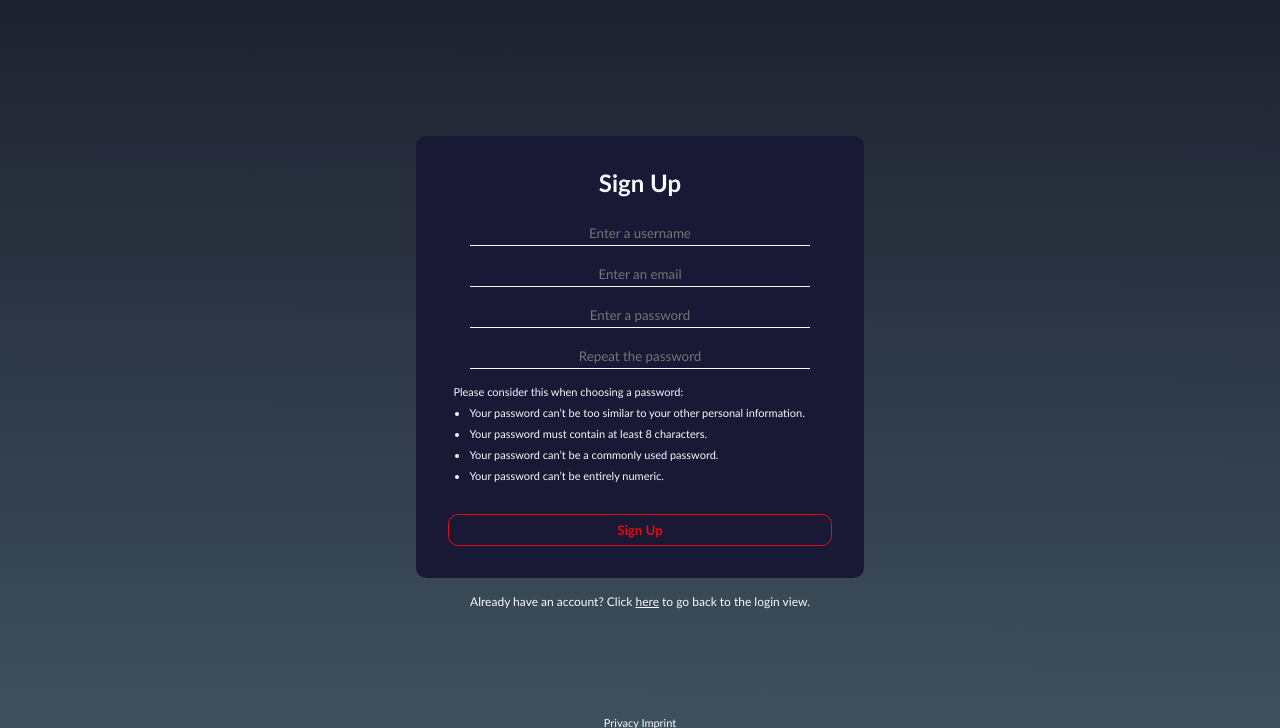
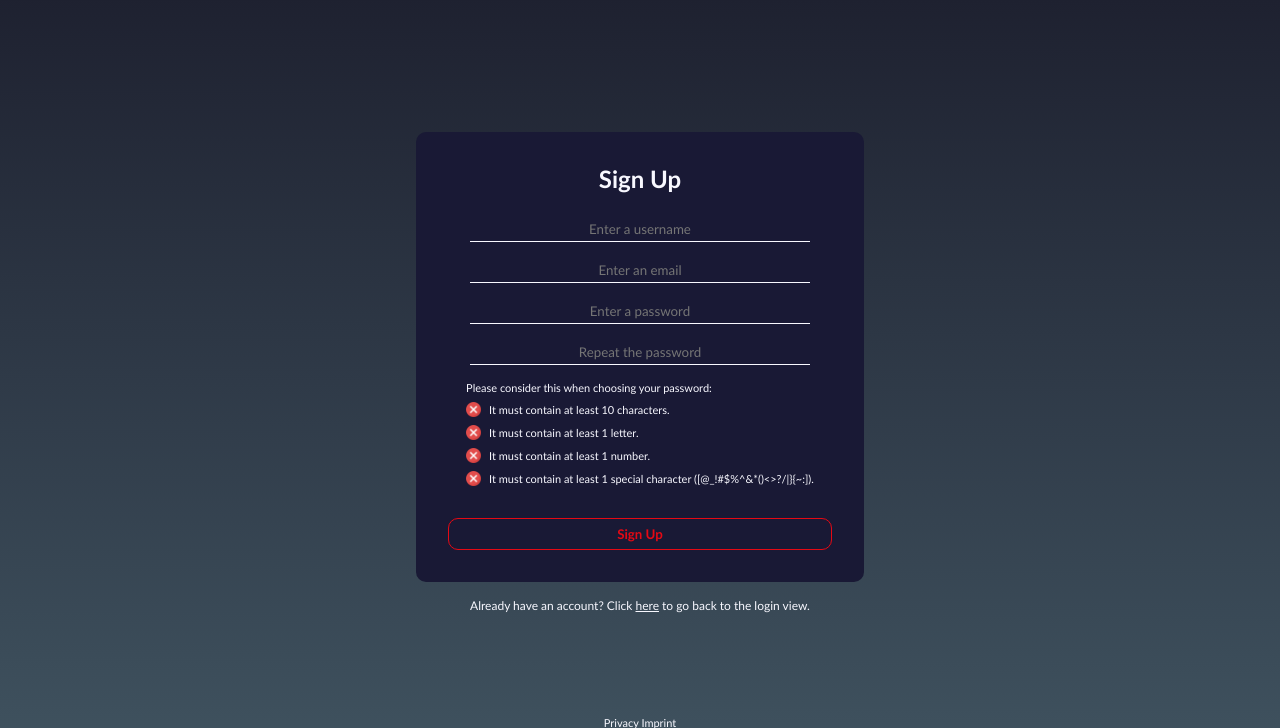
Before and after one commit to VicentBotellaFerragud/Videoflix-Application, a Django app: page /signup/ in a window 1280 px wide. Shown: the part 55-783 px from the top of the page. Run offline with Django 4.2, Linux system fonts and the light colour scheme.

Commit message:
password bug fixed

```diff
--- a/videoflix/content/templates/auth/signup.html
+++ b/videoflix/content/templates/auth/signup.html
@@ -14,20 +14,28 @@
         <input type="password" name="password2" placeholder="Repeat the password" required>
 
         <ul class="password-constraints">
-            <span>Please consider this when choosing a password:</span>
+            <span>Please consider this when choosing your password:</span>
 
             {% load static %}
-            <li>Your password can’t be too similar to your other personal information.
-                <img id="condition1" src="{% static 'img/checked.png' %}">
+            <li>
+                <img id="valid1" class="valid" src="{% static 'img/checked.png' %}">
+                <img id="invalid1" class="invalid" src="{% static 'img/close.png' %}">
+                It must contain at least 10 characters.
             </li>
-            <li>Your password must contain at least 8 characters.
-                <img id="condition2" src="{% static 'img/checked.png' %}">
+            <li>
+                <img id="valid2" class="valid" src="{% static 'img/checked.png' %}">
+                <img id="invalid2" class="invalid" src="{% static 'img/close.png' %}">
+                It must contain at least 1 letter.
             </li>
-            <li>Your password can’t be a commonly used password.
-                <img id="condition3" src="{% static 'img/checked.png' %}">
+            <li>
+                <img id="valid3" class="valid" src="{% static 'img/checked.png' %}">
+                <img id="invalid3" class="invalid" src="{% static 'img/close.png' %}">
+                It must contain at least 1 number.
             </li>
-            <li>Your password can’t be entirely numeric.
-                <img id="condition4" src="{% static 'img/checked.png' %}">
+            <li>
+                <img id="valid4" class="valid" src="{% static 'img/checked.png' %}">
+                <img id="invalid4" class="invalid" src="{% static 'img/close.png' %}">
+                It must contain at least 1 special character ([@_!#$%^&*()<>?/|}{~:]).
             </li>
         </ul>
 
--- a/videoflix/content/views.py
+++ b/videoflix/content/views.py
@@ -94,7 +94,7 @@ def sign_up(request):
                     messages.error(request, "Please check the email format. It's not correct.")
 
                 else:
-                    messages.error(request, "Please remember that your password has to meet the conditions and has to be the same in both fields.")
+                    messages.error(request, "Please remember that your password has to be the same in both fields.")
 
                 storage = get_messages(request)
 
--- a/videoflix/static/css/style.css
+++ b/videoflix/static/css/style.css
@@ -261,14 +261,20 @@ nav h1 span {
 }
 
 .password-constraints li {
-    margin-left: 1rem;
-    margin-top: .25rem;
+    display: flex;
+    align-items: center;
+    margin-top: .5rem;
 }
 
-.password-constraints img {
+.valid {
     width: 15px;
-    margin-left: .25rem;
-    visibility: hidden;
+    margin-right: .5rem;
+    display: none;
+}
+
+.invalid {
+    width: 15px;
+    margin-right: .5rem;
 }
 
 .redirect-to-login-span {
--- a/videoflix/static/js/script.js
+++ b/videoflix/static/js/script.js
@@ -58,72 +58,103 @@ function checkPasswordValidity() {
 
     const passwordValue = passwordInput.value;
 
-    const commonPasswords = [
-        "123456", "password", "12345678", "1234", "pussy", "12345", "dragon", "qwerty", "696969", "mustang", "letmein", "baseball",
-        "master", "michael", "football", "shadow", "monkey", "696969", "mustang", "letmein", "baseball", "master", "michael",
-        "football", "shadow", "monkey", "abc123", "pass", "6969", "jordan", "harley", "ranger", "iwantu", "jennifer", "hunter",
-        "2000", "test", "batman", "trustno1", "thomas", "tigger", "robert", "access", "love", "buster", "1234567", "soccer", "hockey",
-        "george", "sexy", "andrew", "charlie", "superman", "asshole", "dallas", "jessica", "panties", "pepper", "1111", "austin",
-        "william", "daniel", "golfer", "summer", "heather", "hammer", "yankees", "joshua", "maggie", "biteme", "enter", "ashley",
-        "thunder", "cowboy", "silver", "richard", "orange", "merlin", "michelle", "corvette", "bigdog", "cheese", "matthew",
-        "121212", "patrick", "martin", "freedom", "ginger", "blowjob", "nicole", "sparky", "yellow", "camaro", "secret", "dick",
-        "falcon", "taylor", "111111", "131313", "123123", "bitch", "hello", "scooter", "please", "porsche", "guitar", "chelsea",
-        "black", "diamond", "nascar", "jackson", "cameron", "654321", "computer", "amanda", "wizard", "xxxxxxxx", "money", "phoenix",
-        "mickey", "bailey", "knight", "iceman", "tigers", "purple", "andrea", "horny", "dakota", "aaaaaa", "player", "sunshine",
-        "morgan", "starwars", "boomer", "cowboys", "edward", "charles", "girls", "booboo", "coffee", "xxxxxx", "killer"
-    ];
-
-    checkSameAsUsername(passwordValue);
     checkNumberOfCharacters(passwordValue);
-    checkNotCommon(passwordValue, commonPasswords);
-    checkOnlyNumveric(passwordValue);
+    checkHasAtLeastOneLetter(passwordValue);
+    checkHasAtLeastOneNumber(passwordValue);
+    checkContainsAtLeastOneSpecialCharacter(passwordValue);
 
 }
 
-function checkSameAsUsername(string) {
+function checkNumberOfCharacters(string) {
 
-    if (string.length === 0) {
+    if (string.length >= 10) {
 
-        condition1.style.visibility = "hidden";
+        valid1.style.display = 'block';
+        invalid1.style.display = 'none';
 
     } else {
 
-        string.includes(usernameInput.value) ? condition1.style.visibility = "hidden" : condition1.style.visibility = "visible";
+        valid1.style.display = 'none';
+        invalid1.style.display = 'block';
 
     }
 
 }
 
-function checkNumberOfCharacters(string) {
+function checkHasAtLeastOneLetter(string) {
 
-    string.length >= 8 ? condition2.style.visibility = "visible" : condition2.style.visibility = "hidden";
+    if (string.length === 0) {
 
-}
-
-function checkNotCommon(password, listOfPasswords) {
-
-    if (password.length === 0) {
-
-        condition3.style.visibility = "hidden";
+        valid2.style.display = 'none';
+        invalid2.style.display = 'block';
 
     } else {
 
-        listOfPasswords.includes(password) ? condition3.style.visibility = "hidden" : condition3.style.visibility = "visible";
+        if (/[a-zA-Z]/g.test(string)) {
+
+            valid2.style.display = 'block';
+            invalid2.style.display = 'none';
+
+        } else {
+
+            valid2.style.display = 'none';
+            invalid2.style.display = 'block';
+
+        }
 
     }
 
 }
 
-function checkOnlyNumveric(string) {
+function checkHasAtLeastOneNumber(string) {
 
     if (string.length === 0) {
 
-        condition4.style.visibility = "hidden";
+        valid3.style.display = 'none';
+        invalid3.style.display = 'block';
 
     } else {
 
-        /^\d+$/.test(string) ? condition4.style.visibility = "hidden" : condition4.style.visibility = "visible";
+        if (/\d/.test(string)) {
+
+            valid3.style.display = 'block';
+            invalid3.style.display = 'none';
+
+        } else {
+
+            valid3.style.display = 'none';
+            invalid3.style.display = 'block';
+
+        }
 
     }
 
 }
+
+function checkContainsAtLeastOneSpecialCharacter(string) {
+
+    const stringAsArray = string.split('');
+    const specialCharacters = "[@_!#$%^&*()<>?/|}{~:]";
+
+    if (string.length === 0) {
+
+        valid4.style.display = 'none';
+        invalid4.style.display = 'block';
+
+    } else {
+
+        if (stringAsArray.some(char => specialCharacters.includes(char))) {
+
+            valid4.style.display = 'block';
+            invalid4.style.display = 'none';
+
+        } else {
+
+            valid4.style.display = 'none';
+            invalid4.style.display = 'block';
+
+        }
+
+    }
+
+}
```
Also changed, not shown: videoflix/content/password_validation.py (added, +35 -0 lines), videoflix/videoflix/settings.py (+8 -5 lines).
